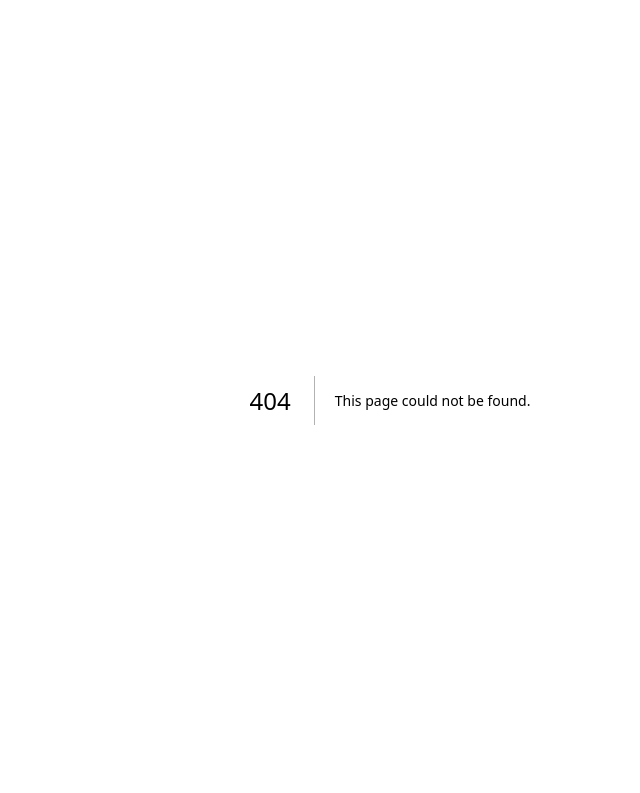
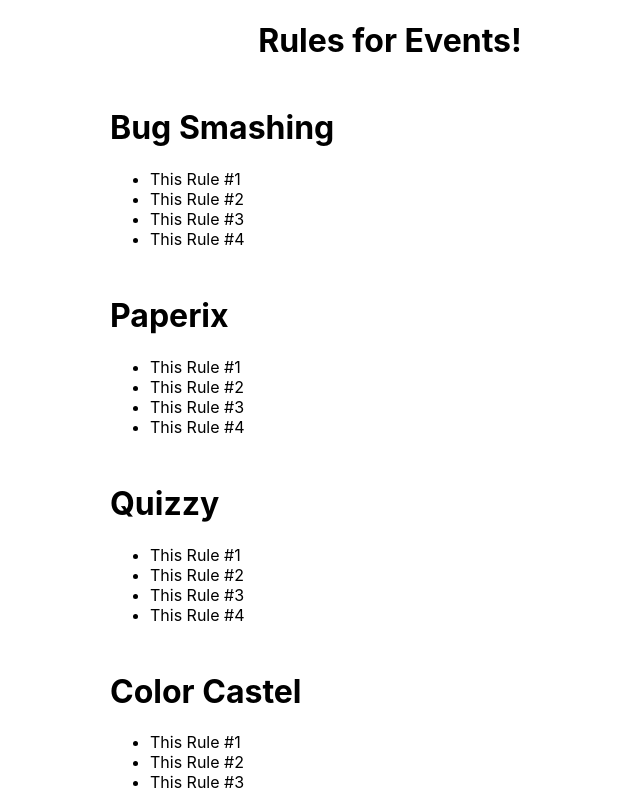
Before and after one commit to thequantumquirk/bhccs2k24, a Next.js app: page /rules in a window 1280 px wide. Before the commit this address had no page. Shown: the top 793 px of the page, without its empty margins (250-890 px from the left). Built offline with nearby package versions, Linux system fonts and the light colour scheme.

Commit message:
1. Added 'rules' page 2. Linked event cards to their rules in 'rules' page.

```diff
--- /dev/null
+++ b/components/EventRulesComponent.tsx
@@ -0,0 +1,31 @@
+import { FunctionComponent } from "react";
+
+export interface EventRulesComponentProps {
+  title: string;
+  rules: string[];
+  id: string;
+}
+
+const EventRulesComponent: FunctionComponent<EventRulesComponentProps> = (
+  prop: EventRulesComponentProps
+) => {
+  return (
+    <div
+      style={{
+        maxWidth: "600px",
+        padding: "5px 20px",
+        alignItems: "center",
+        margin: "auto",
+      }}
+    >
+      <h1 id={prop.id}>{prop.title}</h1>
+      <ul>
+        {prop.rules.map((rule, i) => (
+          <li key={i}>{rule}</li>
+        ))}
+      </ul>
+    </div>
+  );
+};
+
+export default EventRulesComponent;
--- a/pages/index.tsx
+++ b/pages/index.tsx
@@ -1,13 +1,9 @@
 import Head from "next/head";
-import Image from "next/image";
-import CollegeTitle from "../components/CollegeTitle";
-import ContactUs from "../components/ContactUs";
 import Hero from "../components/Hero";
 import NonTechnicalEvents from "../components/NonTechnicalEvents";
 import OnlineEvents from "../components/OnlineEvents";
 import Registration from "../components/Registration";
 import TechnicalEvents from "../components/TechnicalEvents";
-import styles from "../styles/Home.module.css";
 
 export default function Home() {
   return (
--- /dev/null
+++ b/pages/rules.tsx
@@ -0,0 +1,94 @@
+import React from "react";
+import EventRulesComponent, {
+  EventRulesComponentProps,
+} from "../components/EventRulesComponent";
+
+const Rules = () => {
+  const rules: EventRulesComponentProps[] = getEventRules();
+
+  return (
+    <div>
+      <h1 style={{ textAlign: "center" }}>Rules for Events!</h1>
+      {rules.map((rule) => (
+        <EventRulesComponent
+          key={rule.id}
+          title={rule.title}
+          rules={rule.rules}
+          id={rule.id}
+        />
+      ))}
+    </div>
+  );
+};
+
+function getEventRules(): EventRulesComponentProps[] {
+  return [
+    {
+      title: "Bug Smashing",
+      rules: ["This Rule #1", "This Rule #2", "This Rule #3", "This Rule #4"],
+      id: "bug-smashing",
+    },
+    {
+      title: "Paperix",
+      rules: ["This Rule #1", "This Rule #2", "This Rule #3", "This Rule #4"],
+      id: "paperix",
+    },
+    {
+      title: "Quizzy",
+      rules: ["This Rule #1", "This Rule #2", "This Rule #3", "This Rule #4"],
+      id: "quizzy",
+    },
+    {
+      title: "Color Castel",
+      rules: ["This Rule #1", "This Rule #2", "This Rule #3", "This Rule #4"],
+      id: "color-castel",
+    },
+    {
+      title: "Andro Design",
+      rules: ["This Rule #1", "This Rule #2", "This Rule #3", "This Rule #4"],
+      id: "andro-design",
+    },
+    {
+      title: "The Brain Hunt",
+      rules: ["This Rule #1", "This Rule #2", "This Rule #3", "This Rule #4"],
+      id: "brain-hunt",
+    },
+    {
+      title: "Connectiva",
+      rules: ["This Rule #1", "This Rule #2", "This Rule #3", "This Rule #4"],
+      id: "connectiva",
+    },
+    {
+      title: "Portmantaeu",
+      rules: ["This Rule #1", "This Rule #2", "This Rule #3", "This Rule #4"],
+      id: "portmantaeu",
+    },
+    {
+      title: "Dumb C",
+      rules: ["This Rule #1", "This Rule #2", "This Rule #3", "This Rule #4"],
+      id: "dumb-c",
+    },
+    {
+      title: "Logo Design",
+      rules: ["This Rule #1", "This Rule #2", "This Rule #3", "This Rule #4"],
+      id: "logo-design",
+    },
+    {
+      title: "Multimedia",
+      rules: ["This Rule #1", "This Rule #2", "This Rule #3", "This Rule #4"],
+      id: "multimedia",
+    },
+    {
+      title: "Meme Creation",
+      rules: ["This Rule #1", "This Rule #2", "This Rule #3", "This Rule #4"],
+      id: "meme-creation",
+    },
+    {
+      title: "Capture It",
+      rules: ["This Rule #1", "This Rule #2", "This Rule #3", "This Rule #4"],
+      id: "capture-it",
+    },
+  ];
+}
+
+export default Rules;
```
Also changed, not shown: components/Hero.tsx (+64 -51 lines), components/NonTechnicalEvents.tsx (+13 -4 lines), components/OnlineEvents.tsx (+13 -4 lines), components/TechnicalEvents.tsx (+16 -5 lines), pages/register.tsx (+3 -12 lines).
